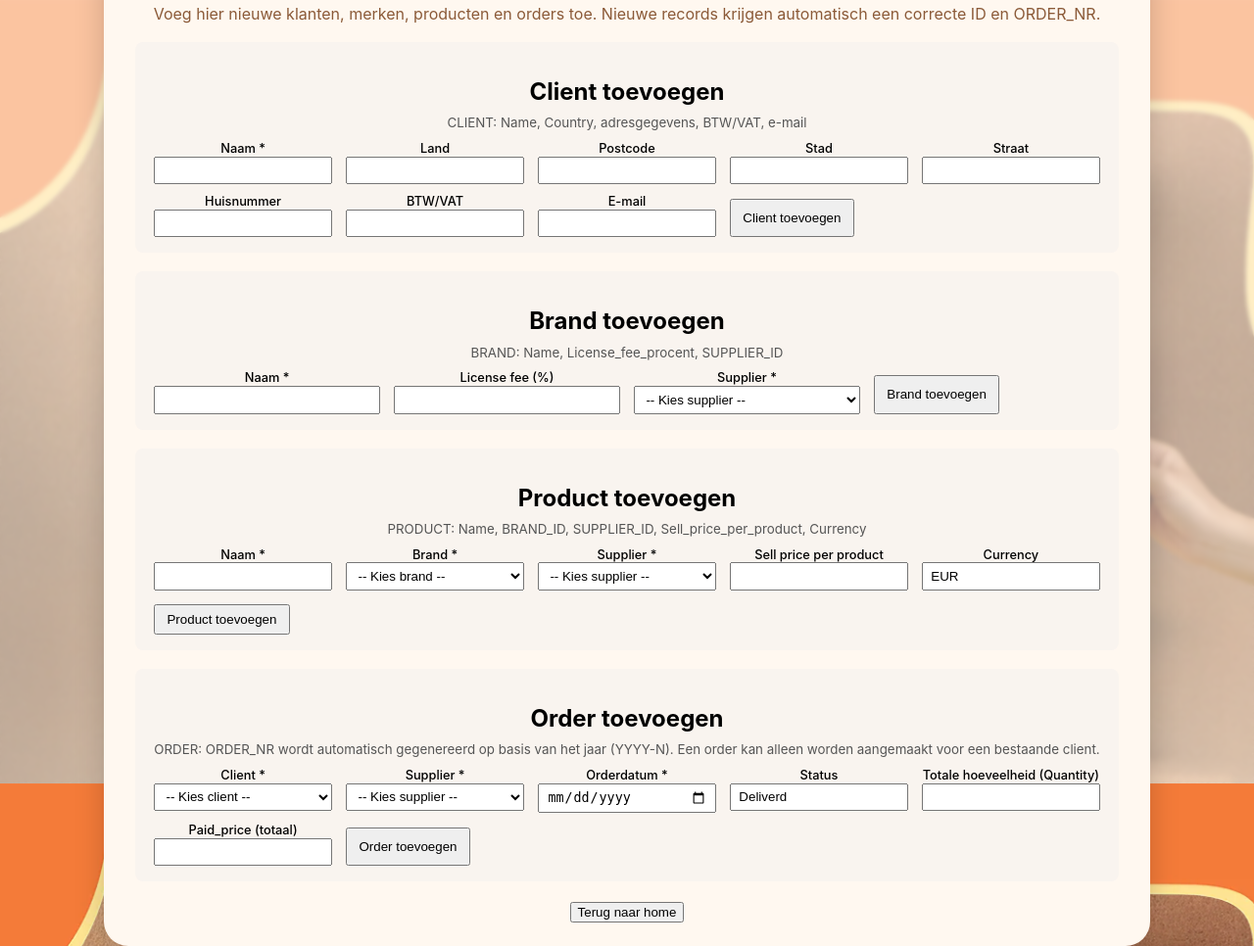
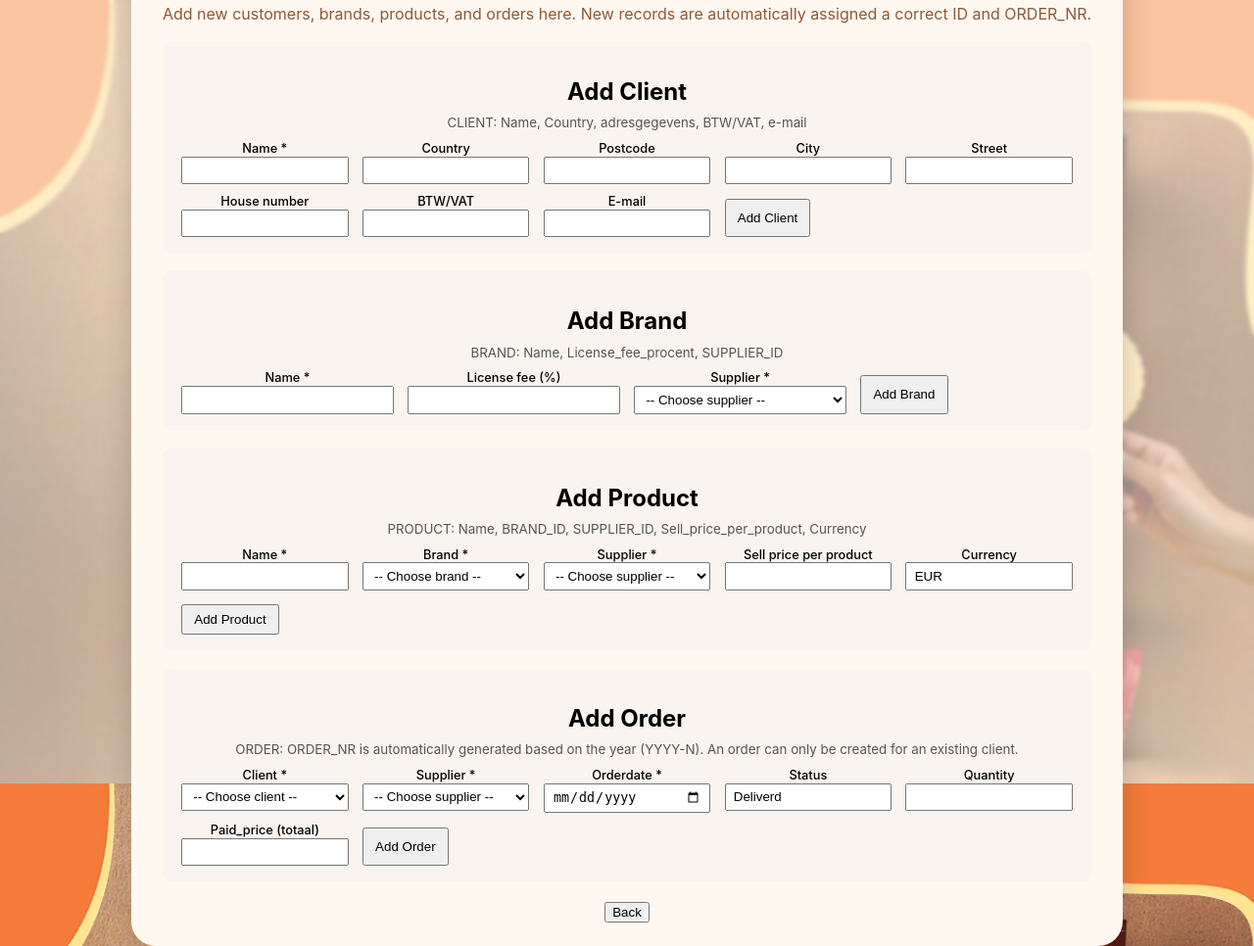
Before and after one commit to A-D-DBS-application/web-application-2025-group-22, a Flask app: page /add-records in a window 1280 px wide. Shown: the whole page at 98% size. Run offline with Flask 3, Linux system fonts and the light colour scheme; data that the repository does not hold is empty.

Commit message:
vertaal add_records

```diff
--- a/app/templates/add_records.html
+++ b/app/templates/add_records.html
@@ -1,5 +1,5 @@
 <!DOCTYPE html>
-<html lang="nl">
+<html lang="en">
 <head>
     <meta charset="UTF-8">
     <title>Add records - LiQ</title>
@@ -70,24 +70,25 @@
 <div class="home-container">
     <img src="{{ url_for('static', filename='logo.svg') }}" alt="Liq logo" class="logo">
 
-    <h1>Records toevoegen</h1>
+    <h1>Add Records</h1>
     <p class="subtitle">
-        Voeg hier nieuwe klanten, merken, producten en orders toe. Nieuwe records krijgen automatisch een correcte ID en ORDER_NR.
+        Add new customers, brands, products, and orders here.
+        New records are automatically assigned a correct ID and ORDER_NR.
     </p>
 
     <!-- ================= CLIENT ================= -->
     <div class="section">
-        <h2>Client toevoegen</h2>
+        <h2>Add Client </h2>
         <small>CLIENT: Name, Country, adresgegevens, BTW/VAT, e-mail</small>
 
         <form class="record-form" method="post" action="{{ url_for('main.add_record_client') }}">
             <div class="field-group">
-                <label class="field-label">Naam *</label>
+                <label class="field-label">Name *</label>
                 <input type="text" name="name" required>
             </div>
 
             <div class="field-group">
-                <label class="field-label">Land</label>
+                <label class="field-label">Country</label>
                 <input type="text" name="country">
             </div>
 
@@ -97,17 +98,17 @@
             </div>
 
             <div class="field-group">
-                <label class="field-label">Stad</label>
+                <label class="field-label">City</label>
                 <input type="text" name="city">
             </div>
 
             <div class="field-group">
-                <label class="field-label">Straat</label>
+                <label class="field-label">Street</label>
                 <input type="text" name="street">
             </div>
 
             <div class="field-group">
-                <label class="field-label">Huisnummer</label>
+                <label class="field-label">House number</label>
                 <input type="text" name="house_number">
             </div>
 
@@ -121,18 +122,18 @@
                 <input type="email" name="email">
             </div>
 
-            <button type="submit">Client toevoegen</button>
+            <button type="submit">Add Client</button>
         </form>
     </div>
 
     <!-- ================= BRAND ================= -->
     <div class="section">
-        <h2>Brand toevoegen</h2>
+        <h2>Add Brand</h2>
         <small>BRAND: Name, License_fee_procent, SUPPLIER_ID</small>
 
         <form class="record-form" method="post" action="{{ url_for('main.add_record_brand') }}">
             <div class="field-group">
-                <label class="field-label">Naam *</label>
+                <label class="field-label">Name *</label>
                 <input type="text" name="name" required>
             </div>
 
@@ -144,32 +145,32 @@
             <div class="field-group">
                 <label class="field-label">Supplier *</label>
                 <select name="supplier_id" required>
-                    <option value="">-- Kies supplier --</option>
+                    <option value="">-- Choose supplier --</option>
                     {% for s in suppliers %}
                         <option value="{{ s.SUPPLIER_ID }}">{{ s.Name }}</option>
                     {% endfor %}
                 </select>
             </div>
 
-            <button type="submit">Brand toevoegen</button>
+            <button type="submit">Add Brand</button>
         </form>
     </div>
 
     <!-- ================= PRODUCT ================= -->
     <div class="section">
-        <h2>Product toevoegen</h2>
+        <h2>Add Product</h2>
         <small>PRODUCT: Name, BRAND_ID, SUPPLIER_ID, Sell_price_per_product, Currency</small>
 
         <form class="record-form" method="post" action="{{ url_for('main.add_record_product') }}">
             <div class="field-group">
-                <label class="field-label">Naam *</label>
+                <label class="field-label">Name *</label>
                 <input type="text" name="name" required>
             </div>
 
             <div class="field-group">
                 <label class="field-label">Brand *</label>
                 <select name="brand_id" required>
-                    <option value="">-- Kies brand --</option>
+                    <option value="">-- Choose brand --</option>
                     {% for b in brands %}
                         <option value="{{ b.BRAND_ID }}">{{ b.Name }}</option>
                     {% endfor %}
@@ -179,7 +180,7 @@
             <div class="field-group">
                 <label class="field-label">Supplier *</label>
                 <select name="supplier_id" required>
-                    <option value="">-- Kies supplier --</option>
+                    <option value="">-- Choose supplier --</option>
                     {% for s in suppliers %}
                         <option value="{{ s.SUPPLIER_ID }}">{{ s.Name }}</option>
                     {% endfor %}
@@ -196,23 +197,22 @@
                 <input type="text" name="currency" value="EUR">
             </div>
 
-            <button type="submit">Product toevoegen</button>
+            <button type="submit">Add Product</button>
         </form>
     </div>
 
     <!-- ================= ORDER ================= -->
     <div class="section">
-        <h2>Order toevoegen</h2>
+        <h2>Add Order</h2>
         <small>
-            ORDER: ORDER_NR wordt automatisch gegenereerd op basis van het jaar (YYYY-N).
-            Een order kan alleen worden aangemaakt voor een bestaande client.
+            ORDER: ORDER_NR is automatically generated based on the year (YYYY-N). An order can only be created for an existing client.
         </small>
 
         <form class="record-form" method="post" action="{{ url_for('main.add_record_order') }}">
             <div class="field-group">
                 <label class="field-label">Client *</label>
                 <select name="client_id" required>
-                    <option value="">-- Kies client --</option>
+                    <option value="">-- Choose client --</option>
                     {% for c in clients %}
                         <option value="{{ c.CLIENT_ID }}">{{ c.Name }}</option>
                     {% endfor %}
@@ -222,7 +222,7 @@
             <div class="field-group">
                 <label class="field-label">Supplier *</label>
                 <select name="supplier_id" required>
-                    <option value="">-- Kies supplier --</option>
+                    <option value="">-- Choose supplier --</option>
                     {% for s in suppliers %}
                         <option value="{{ s.SUPPLIER_ID }}">{{ s.Name }}</option>
                     {% endfor %}
@@ -230,7 +230,7 @@
             </div>
 
             <div class="field-group">
-                <label class="field-label">Orderdatum *</label>
+                <label class="field-label">Orderdate *</label>
                 <input type="date" name="order_date" required>
             </div>
 
@@ -240,7 +240,7 @@
             </div>
 
             <div class="field-group">
-                <label class="field-label">Totale hoeveelheid (Quantity)</label>
+                <label class="field-label">Quantity</label>
                 <input type="number" name="quantity" min="0">
             </div>
 
@@ -249,11 +249,11 @@
                 <input type="number" step="0.01" name="paid_price">
             </div>
 
-            <button type="submit">Order toevoegen</button>
+            <button type="submit">Add Order</button>
         </form>
     </div>
 
-    <a href="{{ url_for('main.home_page') }}"><button>Terug naar home</button></a>
+    <a href="{{ url_for('main.home_page') }}"><button>Back</button></a>
 </div>
 
 </body>
```
